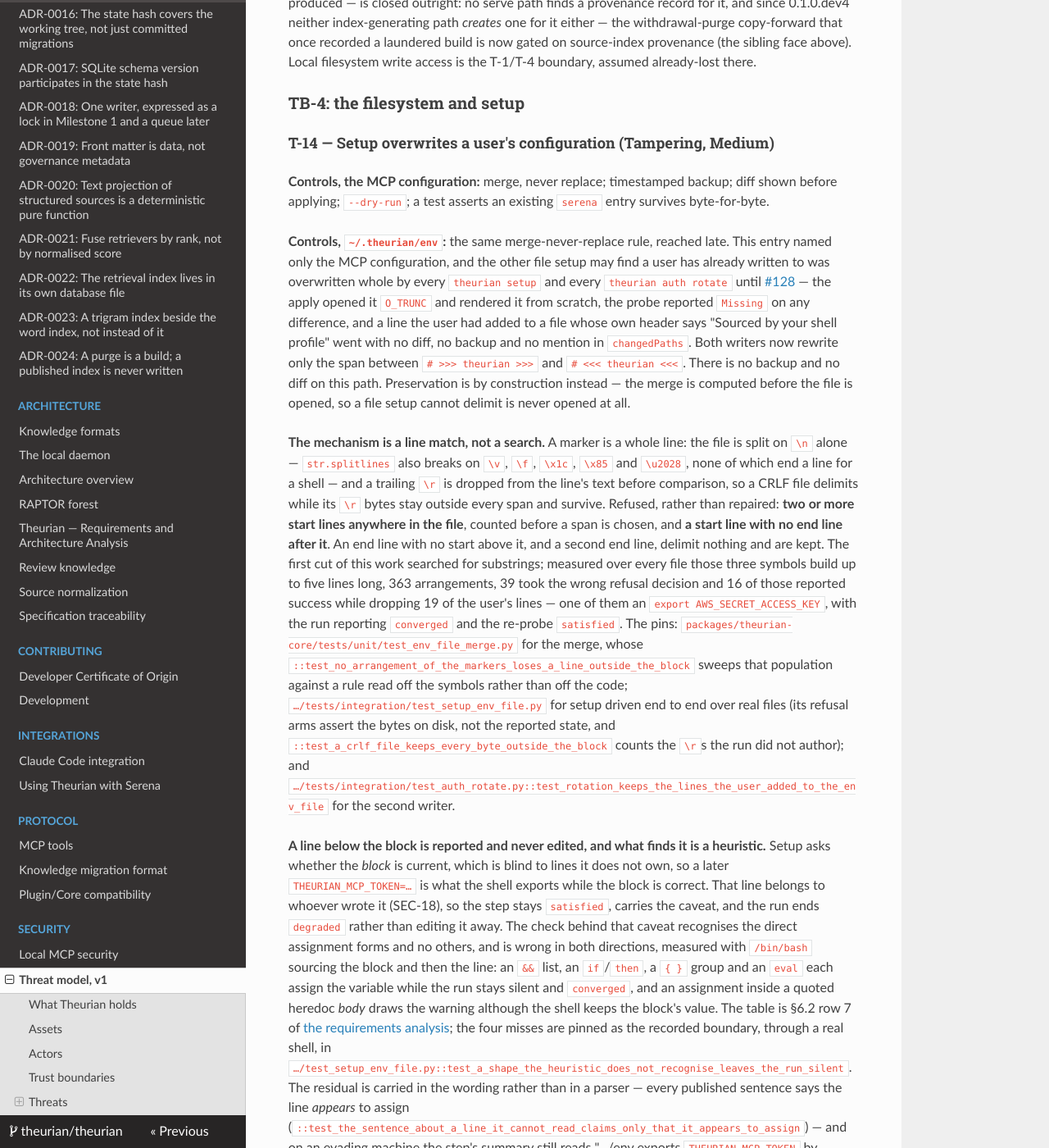
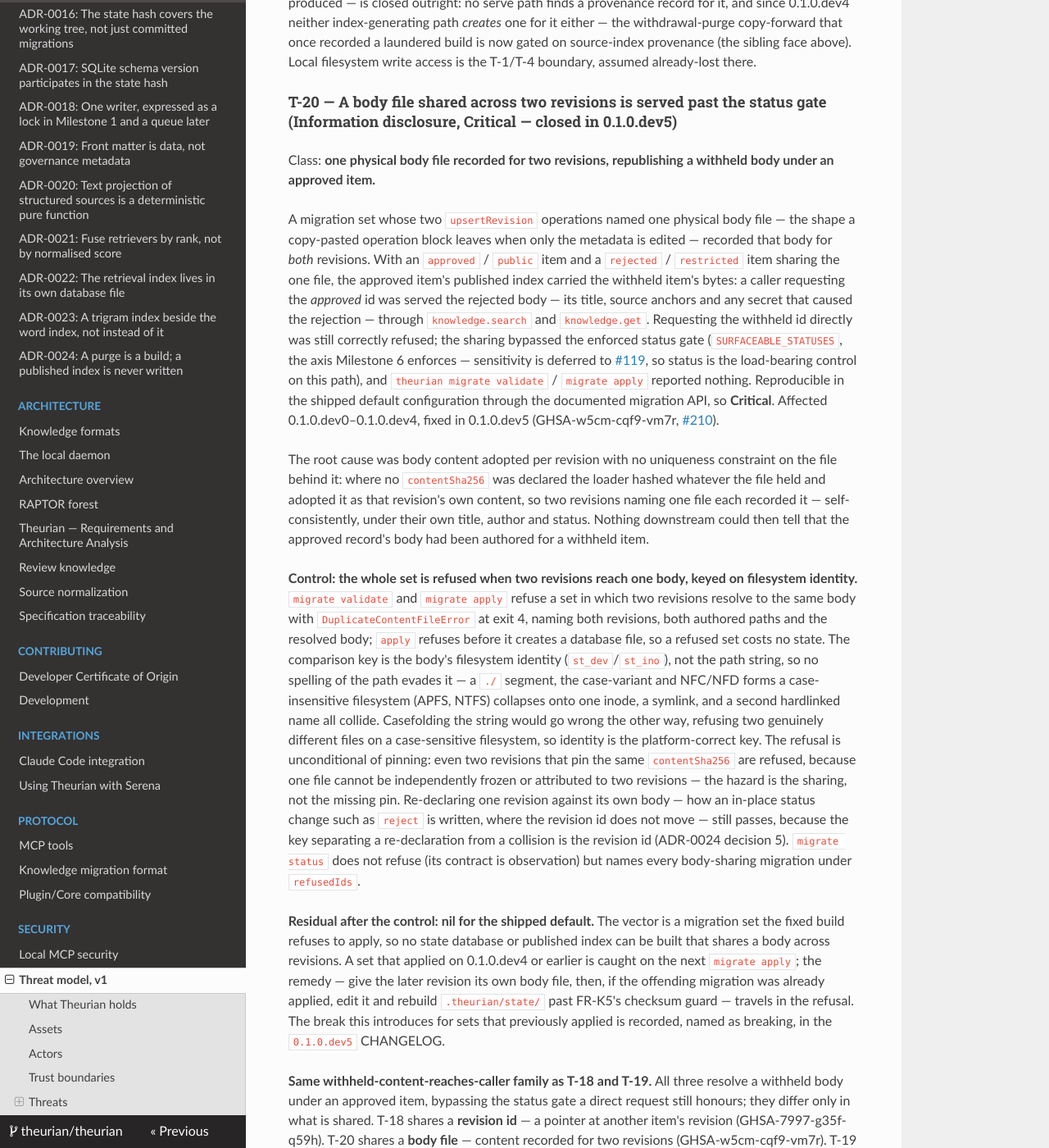
Before and after one commit to theurian/theurian, an MkDocs documentation site: the page built from docs/security/threat-model.md, in a window 1280 px wide and 1400 px high, scrolled down 84134 px. Shown: the whole window at 82% size. Built offline with MkDocs 1.6.1, drawn with Linux system fonts in a browser that asks for light colours; some of the changed text lies outside the part shown.

Commit message:
docs(security): record the shared-contentFile disclosure as T-20
Signed-off-by: Takehide Uchida <utchy007@gmail.com>

```diff
--- a/docs/security/threat-model.md
+++ b/docs/security/threat-model.md
@@ -4020,6 +4020,76 @@ a laundered build is now gated on source-index provenance (the sibling face
 above). Local filesystem write access is the T-1/T-4 boundary, assumed
 already-lost there.
 
+#### T-20 — A body file shared across two revisions is served past the status gate (Information disclosure, **Critical** — closed in 0.1.0.dev5)
+
+Class: **one physical body file recorded for two revisions, republishing a
+withheld body under an approved item.**
+
+A migration set whose two `upsertRevision` operations named one physical body
+file — the shape a copy-pasted operation block leaves when only the metadata is
+edited — recorded that body for *both* revisions. With an `approved` / `public`
+item and a `rejected` / `restricted` item sharing the one file, the approved
+item's published index carried the withheld item's bytes: a caller requesting
+the *approved* id was served the rejected body — its title, source anchors and
+any secret that caused the rejection — through `knowledge.search` and
+`knowledge.get`. Requesting the withheld id directly was still correctly refused;
+the sharing bypassed the enforced status gate (`SURFACEABLE_STATUSES`, the axis
+Milestone 6 enforces — sensitivity is deferred to
+[#119](https://github.com/theurian/theurian/issues/119), so status is the
+load-bearing control on this path), and `theurian migrate validate` /
+`migrate apply` reported nothing. Reproducible in the shipped default
+configuration through the documented migration API, so **Critical**. Affected
+0.1.0.dev0–0.1.0.dev4, fixed in 0.1.0.dev5 (GHSA-w5cm-cqf9-vm7r,
+[#210](https://github.com/theurian/theurian/issues/210)).
+
+The root cause was body content adopted per revision with no uniqueness
+constraint on the file behind it: where no `contentSha256` was declared the
+loader hashed whatever the file held and adopted it as that revision's own
+content, so two revisions naming one file each recorded it — self-consistently,
+under their own title, author and status. Nothing downstream could then tell
+that the approved record's body had been authored for a withheld item.
+
+**Control: the whole set is refused when two revisions reach one body, keyed on
+filesystem identity.** `migrate validate` and `migrate apply` refuse a set in
+which two revisions resolve to the same body with `DuplicateContentFileError` at
+exit 4, naming both revisions, both authored paths and the resolved body;
+`apply` refuses before it creates a database file, so a refused set costs no
+state. The comparison key is the body's filesystem identity (`st_dev`/`st_ino`),
+not the path string, so no spelling of the path evades it — a `./` segment, the
+case-variant and NFC/NFD forms a case-insensitive filesystem (APFS, NTFS)
+collapses onto one inode, a symlink, and a second hardlinked name all collide.
+Casefolding the string would go wrong the other way, refusing two genuinely
+different files on a case-sensitive filesystem, so identity is the
+platform-correct key. The refusal is unconditional of pinning: even two
+revisions that pin the same `contentSha256` are refused, because one file cannot
+be independently frozen or attributed to two revisions — the hazard is the
+sharing, not the missing pin. Re-declaring one revision against its own body —
+how an in-place status change such as `reject` is written, where the revision id
+does not move — still passes, because the key separating a re-declaration from a
+collision is the revision id (ADR-0024 decision 5). `migrate status` does not
+refuse (its contract is observation) but names every body-sharing migration
+under `refusedIds`.
+
+**Residual after the control: nil for the shipped default.** The vector is a
+migration set the fixed build refuses to apply, so no state database or
+published index can be built that shares a body across revisions. A set that
+applied on 0.1.0.dev4 or earlier is caught on the next `migrate apply`; the
+remedy — give the later revision its own body file, then, if the offending
+migration was already applied, edit it and rebuild `.theurian/state/` past
+FR-K5's checksum guard — travels in the refusal. The break this introduces for
+sets that previously applied is recorded, named as breaking, in the
+`0.1.0.dev5` CHANGELOG.
+
+**Same withheld-content-reaches-caller family as T-18 and T-19.** All three
+resolve a withheld body under an approved item, bypassing the status gate a
+direct request still honours; they differ only in what is shared. T-18 shares a
+**revision id** — a pointer at another item's revision (GHSA-7997-g35f-q59h).
+T-20 shares a **body file** — content recorded for two revisions
+(GHSA-w5cm-cqf9-vm7r). T-19 ships a **doctored derived state** that never went
+through a local build (GHSA-266v-fcj2-qggx). Each has its own root cause, so its
+own entry and its own control; the closure argument common to the three is that
+a withheld and an approved item must not be able to resolve to the same bytes.
+
 ### TB-4: the filesystem and setup
 
 #### T-14 — Setup overwrites a user's configuration (Tampering, Medium)
@@ -4139,6 +4209,7 @@ fix.
 | T-17a | BM25 statistics count withheld documents | I | High | Closed for the status axis by the withdrawal→purge trigger, M6 (#15) |
 | T-18 | Reused revision id resolves to a withheld item's body | I | Critical | Closed in 0.1.0.dev3 — item-scoped `append_revision` + `put_item` store guards, `SCHEMA_VERSION` gate (GHSA-7997-g35f-q59h) |
 | T-19 | A repository ships a doctored `.theurian/state/` served without a local build | I | Critical | Closed in 0.1.0.dev4 — out-of-tree `BuildProvenance` anchor, enforced at every serve path (ADR-0004, SEC-7) |
+| T-20 | A body file shared across two revisions is served past the status gate | I | Critical | Closed in 0.1.0.dev5 — whole-set refusal keyed on body filesystem identity (`st_dev`/`st_ino`), `DuplicateContentFileError` (GHSA-w5cm-cqf9-vm7r) |
 
 ## Explicitly out of scope
 
```
Also changed, not shown: packages/theurian-core/CHANGELOG.md (+2 -1 lines).
